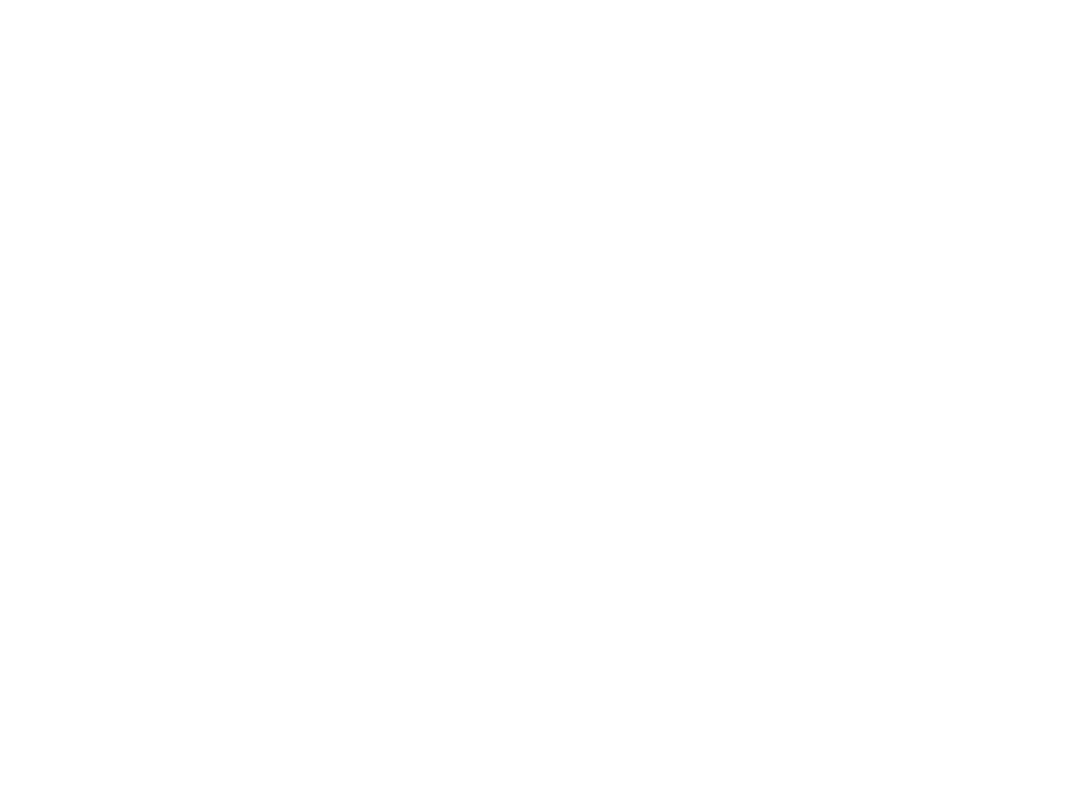
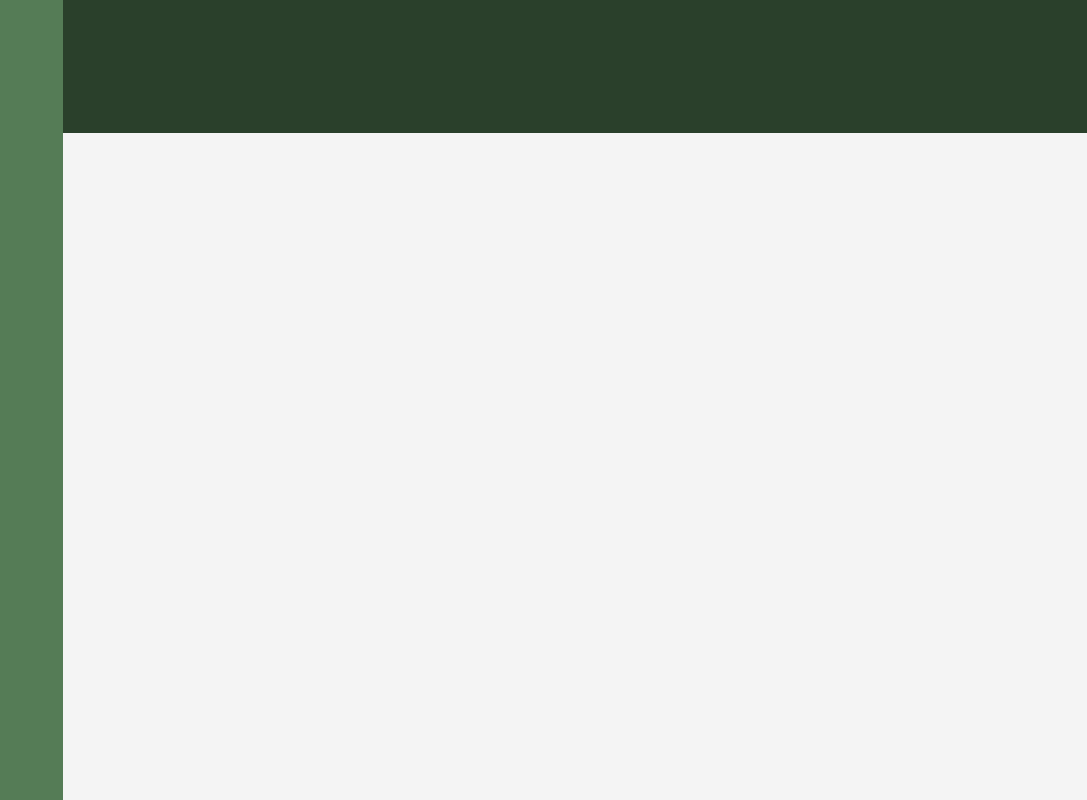
Before and after one commit to exquisiteTobacco/Project-Admin-Dashboard, a plain HTML site: page index.html in a window 1280 px wide. Shown: the whole page, without its empty margins (193-1280 px from the left). Drawn offline with Linux system fonts and the light colour scheme.

Commit message:
feat: add layout structure to index.html and style.css

```diff
--- a/index.html
+++ b/index.html
@@ -4,8 +4,19 @@
     <meta charset="UTF-8">
     <meta name="viewport" content="width=device-width, initial-scale=1.0">
     <title>Document</title>
+    <link rel="stylesheet" href="style.css">
 </head>
-<body>
+ <body>
+    <div class="container">
+        <div class="sidebar">
 
-</body>
+        </div>
+        <div class="header">
+
+        </div>
+        <div class="content">
+
+        </div>
+    </div>
+ </body>
 </html>
--- a/style.css
+++ b/style.css
@@ -0,0 +1,31 @@
+* {
+  margin: 0;
+  padding: 0;
+
+}
+html, body {
+  height: 100%;
+  font-family: 'Roboto', sans-serif;
+}
+.container{
+    display: grid;
+    grid-template-columns: 1fr 4fr;
+    grid-template-rows: 1fr 5fr;
+    height: 100%;
+}
+.header{
+    grid-column: 2 / 3;
+    background-color: #2a402b;
+}
+.sidebar{
+  background-color: #557C56;
+  grid-column: 1 / 2;
+  grid-row: 1 / 3;
+
+
+}
+.content{
+  grid-column: 2 / 3;
+  grid-row: 2 / 3;
+  background-color: #f4f4f4;
+}
```
Also changed, not shown: dashboard-project.png (added).
